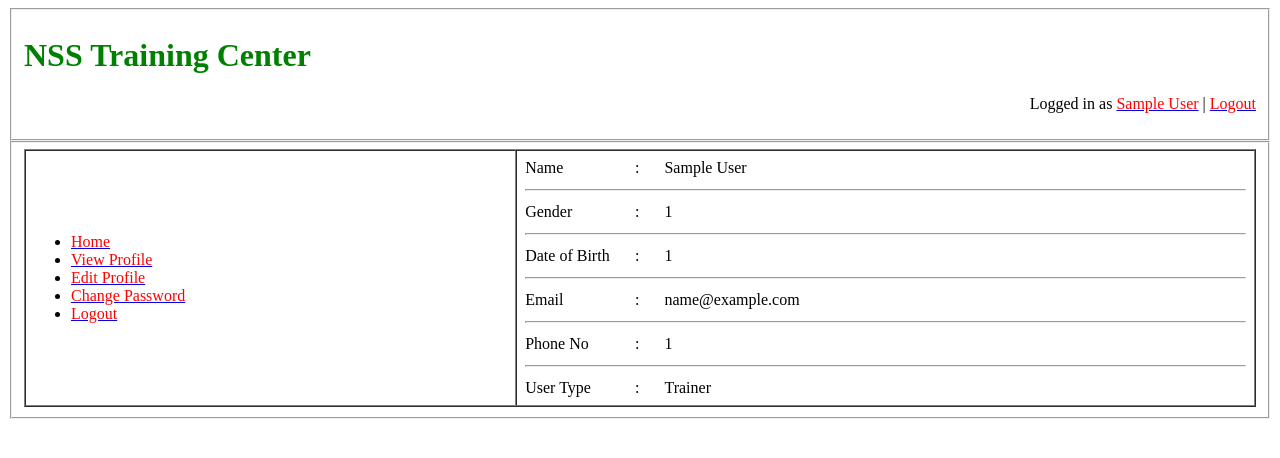
After one commit to NayeemHasan807/MID_PROJECT_TRAINING_CENTER_MANAGEMENT_WEBSITE, a PHP site: page /ViewProfile.php in a window 1280 px wide. The commit adds this page. Shown: the top 458 px of the page. Run offline with PHP 8.4, Linux system fonts and the light colour scheme; the visitor is signed in with stand-in values (Sample User, id 1).

Commit message:
Common View Profile For All Users

```diff
--- /dev/null
+++ b/ViewProfile.php
@@ -0,0 +1,177 @@
+<?php
+	session_start();
+	if(!empty($_SESSION))
+	{
+		if(empty($_SESSION['status']))
+		{
+			header('location:Logout.php');
+		}
+	}
+	else
+	{
+		if(empty($_COOKIE['status']))
+		{
+			header('location:Logout.php');
+		}
+	}
+?>
+
+<!DOCTYPE html>
+<html>
+<head>
+	<title>View Profile</title>
+</head>
+<body>
+	<fieldset>
+		<p><h1><font color='green'>NSS Training Center</font></h1></p>
+		<?php
+			if(!empty($_SESSION))
+			{
+				echo "<p align='right'><font color='black'>Logged in as </font><a href='ViewProfile.php'><font color='red'>".$_SESSION['Name']."</font></a> | <a href='Logout.php'><font color='red'>Logout</font></a></p>";
+			}
+			else
+				echo "<p align='right'><font color='black'>Logged in as </font><a href='ViewProfile.php'><font color='red'>".$_COOKIE['Name']."</font></a> | <a href='Logout.php'><font color='red'>Logout</font></a></p>";
+		?>
+	</fieldset>
+	<fieldset>
+		<table cellspacing="0" cellpadding="5" border="1" width="100%">
+			<tr>
+				<td colspan="10">
+					<ul>
+						<?php
+							if(!empty($_SESSION))
+							{
+								if($_SESSION['UserType']=="Trainer")
+								{
+									echo "<li><a href='TrainerHome.php'><font color='red'>Home</font></a></li>";
+								}
+								elseif($_SESSION['UserType']=="Student")
+								{
+									echo "<li><a href='StudentHome.php'><font color='red'>Home</font></a></li>";
+								}
+								else
+								{
+									echo "<li><a href='AdminHome.php'><font color='red'>Home</font></a></li>";
+								}
+							}
+							else
+							{
+								if($_COOKIE['UserType']=="Trainer")
+								{
+									echo "<li><a href='TrainerHome.php'><font color='red'>Home</font></a></li>";
+								}
+								elseif($_COOKIE['UserType']=="Student")
+								{
+									echo "<li><a href='StudentHome.php'><font color='red'>Home</font></a></li>";
+								}
+								else
+								{
+									echo "<li><a href='AdminHome.php'><font color='red'>Home</font></a></li>";
+								}
+							}
+
+						?>
+						<li><a href="ViewProfile.php"><font color="red">View Profile</font></a></li>
+						<li><a href="EditProfile"><font color="red">Edit Profile</font></a></li>
+						<li><a href="ChangePassword.php"><font color="red">Change Password</font></a></li>
+						<li><a href="Logout.php"><font color="red">Logout</font></a></li>
+					</ul>
+				</td>
+				<td>
+					<table width="100%">
+						<tr>
+							<td width="15%">Name</td>
+							<td>:</td>
+							<td>
+								<?php
+									if(!empty($_SESSION))
+									{
+										echo $_SESSION['Name'];
+									}
+									else
+										echo $_COOKIE['Name'];
+								?>
+							</td>
+						</tr>
+						<tr><td colspan="3"><hr/></td></tr>
+						<tr>
+							<td>Gender</td>
+							<td>:</td>
+							<td>
+								<?php
+									if(!empty($_SESSION))
+									{
+										echo $_SESSION['Gender'];
+									}
+									else
+										echo $_COOKIE['Gender'];
+								?>
+							</td>
+						</tr>
+						<tr><td colspan="3"><hr/></td></tr>
+						<tr>
+							<td>Date of Birth</td>
+							<td>:</td>
+							<td>
+								<?php
+									if(!empty($_SESSION))
+									{
+										echo $_SESSION['DOB'];
+									}
+									else
+										echo $_COOKIE['DOB'];
+								?>
+							</td>
+						</tr>
+						<tr><td colspan="3"><hr/></td></tr>
+						<tr>
+							<td>Email</td>
+							<td>:</td>
+							<td>
+								<?php
+									if(!empty($_SESSION))
+									{
+										echo $_SESSION['Email'];
+									}
+									else
+										echo $_COOKIE['Email'];
+								?>
+							</td>
+						</tr>
+						<tr><td colspan="3"><hr/></td></tr>
+						<tr>
+							<td>Phone No</td>
+							<td>:</td>
+							<td>
+								<?php
+									if(!empty($_SESSION))
+									{
+										echo $_SESSION['PhoneNo'];
+									}
+									else
+										echo $_COOKIE['PhoneNo'];
+								?>
+							</td>
+						</tr>
+						<tr><td colspan="3"><hr/></td></tr>
+						<tr>
+							<td>User Type</td>
+							<td>:</td>
+							<td>
+								<?php
+									if(!empty($_SESSION))
+									{
+										echo $_SESSION['UserType'];
+									}
+									else
+										echo $_COOKIE['UserType'];
+								?>
+							</td>
+						</tr>
+					</table>
+				</td>
+			</tr>
+		</table>
+	</fieldset>
+</body>
+</html>
```
Also changed, not shown: StudentHome.php (+39 -6 lines), TrainerHome.php (+37 -4 lines).
